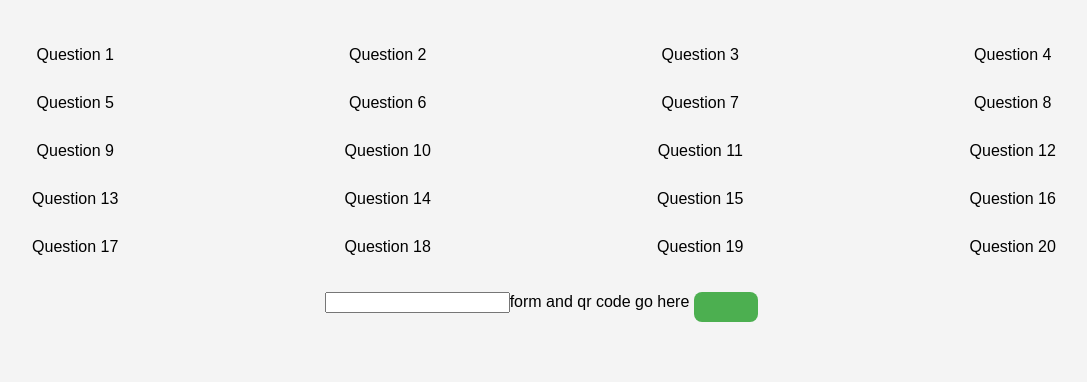
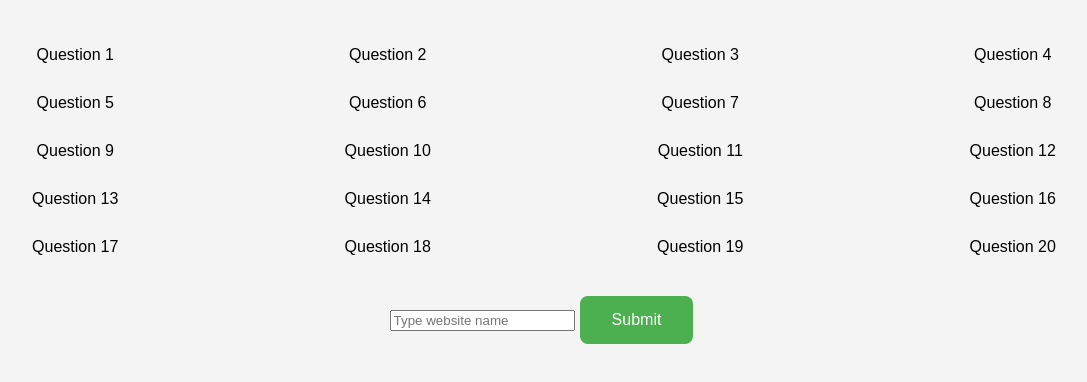
Before and after one commit to kimmisinha/React-Challenge, a React (Create React App) app in the folder my-challenge/: page /question17 in a window 1280 px wide. Shown: the top 382 px of the page, without its empty margins (96-1183 px from the left). Built offline with nearby package versions, Linux system fonts and the light colour scheme.

Commit message:
Modified QR code value to dynamically display based on the saved website name.

```diff
--- a/my-challenge/package.json
+++ b/my-challenge/package.json
@@ -8,6 +8,7 @@
     "@testing-library/user-event": "^13.5.0",
     "react": "^18.3.1",
     "react-dom": "^18.3.1",
+    "react-qr-code": "^2.0.15",
     "react-scripts": "5.0.1",
     "web-vitals": "^2.1.4"
   },
--- a/my-challenge/src/Component/Question10.jsx
+++ b/my-challenge/src/Component/Question10.jsx
@@ -1,9 +1,15 @@
 import React from 'react'
 
 function Question10() {
+  const positiveAdjectives = ['Beautiful', 'Joyful', 'Kind', 'Loving', 'Patient', 'Thoughtful', 'Courageous', 'Intelligent', 'Ambitious', 'Creative', 'Confident', 'Enthusiastic'];
+
+const funnyNouns = ['Sausage', 'Pickle', 'Cactus', 'Kitten', 'Zombie', 'Unicorn', 'Yeti', 'Alien', 'Shark', 'Giraffe', 'Elephant', 'Gorilla', 'Panda', 'Sloth', 'Flamingo', 'Chimpanzee', 'Giraffe', 'Hippopotamus', 'Ostrich', 'Crocodile', 'Squirrel', 'Koala', 'Pig', 'Chicken', 'Mouse', 'Cat', 'Dog', 'Squirrel', 'Llama', 'Fox', 'Polar bear'];
   return (
-    <div>Question10</div>
-  )
+<div>
+    <p>hero name goes here</p>
+    {/* TODO: Render the form */}
+    {/* TODO: Use select and option elements to give the user the available options for their birth day and month */}
+  </div>  )
 }
 
 export default Question10
--- a/my-challenge/src/Component/Question12.jsx
+++ b/my-challenge/src/Component/Question12.jsx
@@ -1,7 +1,40 @@
 import React, { useState } from 'react'
 
 function Question12() {
+    const [pixels, setPixels] = useState(Array(256).fill())
 
+    const handleClick = (index) => {
+    }
+     return (
+       <div className="pixel-grid" style={{display:'grid',gridTemplateColumns:'repeat(16,20px)'}}
+         >
+         {pixels.map((color, index) => (
+           <div
+             key={index}
+             className="pixel"
+             style={{ backgroundColor: color }}
+
+             onClick={() => handleClick(index)}
+           ></div>
+         ))}
+       </div>
+     );
 }
 
 export default Question12
+
+
+/*
+Puzzle #12: Pixel Artist 🖼️
+Create a pixel art app that allows users to create
+colorful designs by clicking on a grid of pixels.
+ The app should have a grid of 256 pixels arranged
+ in a 16 x 16 grid. Each pixel should
+be initially white, but when clicked, it should change
+ color based on the number of times it has been clicked.
+ If a pixel is clicked once, it should turn black. If
+  it is clicked again, it should turn white again. The
+  app should allow users to keep clicking on the pixels
+  to create a variety of patterns and designs. Use React
+   to build the app and manage state.
+   */
--- a/my-challenge/src/Component/Question17.jsx
+++ b/my-challenge/src/Component/Question17.jsx
@@ -1,11 +1,35 @@
-import React from "react";
+import React, { useState } from "react";
+import QRCode from "react-qr-code";
 
 function Question17() {
-  return <div>
-    <input type="text"></input>
-    form and qr code go here
-    <button type="submit"></button>
-    </div>;
+  const [website, setWebsite] = useState("");
+  const [savewebsite, setsavewebsite] = useState("");
+  function handlechange(e) {
+    setWebsite(e.target.value);
+  }
+  function handlesumbit(e) {
+    e.preventDefault(); // Prevents the default form submission behavior
+    setsavewebsite(website); // Correctly set savewebsite to the current website value
+  }
+
+  return (
+    <div>
+      {savewebsite}
+      <form onSubmit={handlesumbit}>
+        <input
+          type="text"
+          name="website"
+          onChange={handlechange}
+          placeholder="Type website name"
+        ></input>
+        <button type="submit">Submit</button>
+      </form>
+      <br />
+      {savewebsite && (
+        <QRCode size={100} bgColor="white" fgColor="black" value={savewebsite} />
+      )}
+    </div>
+  );
 }
 
 export default Question17;
--- a/my-challenge/src/Component/Question20.jsx
+++ b/my-challenge/src/Component/Question20.jsx
@@ -1,9 +1,6 @@
-import React from 'react'
+import React from "react";
 
 function Question20() {
-  return (
-    <div>Question20</div>
-  )
 }
 
-export default Question20
+export default Question20;
```
Also changed, not shown: 1 other file (tests, documents, lock files or other folders).
